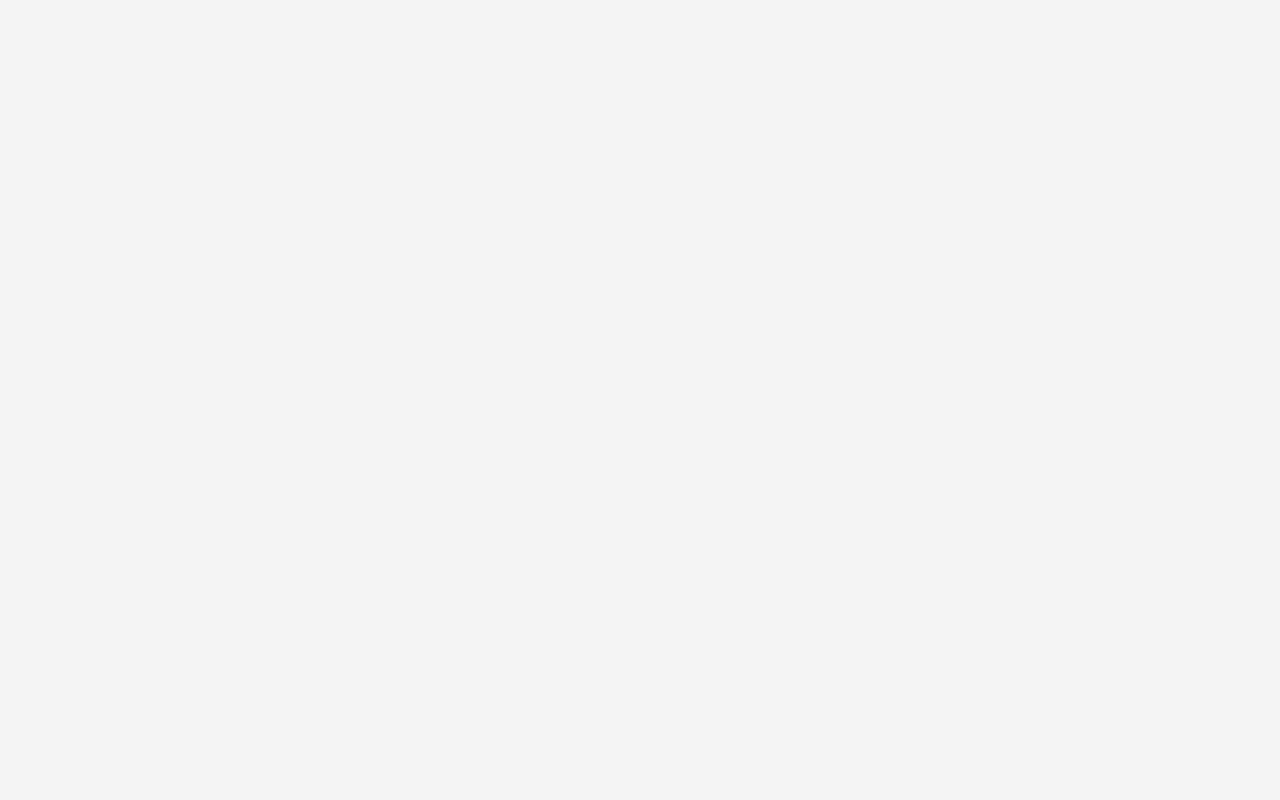
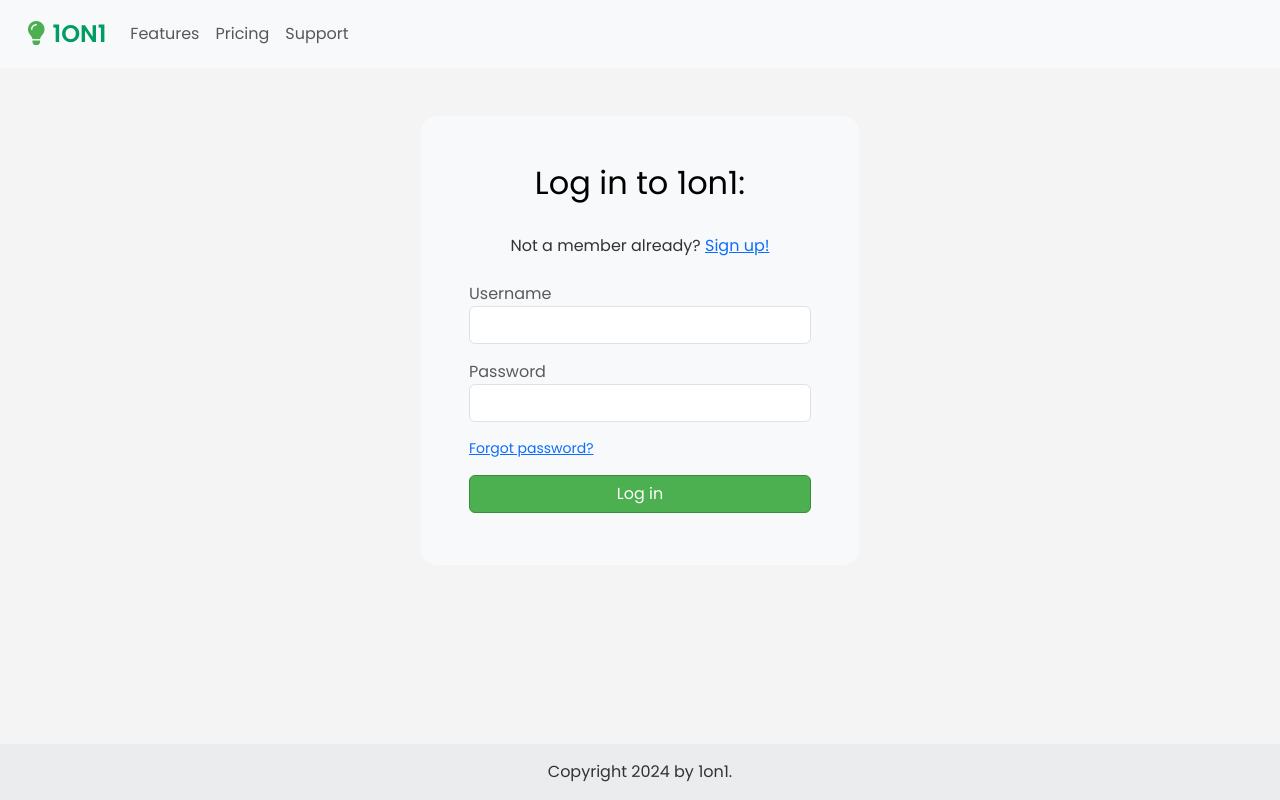
Before and after one commit to mckeenicholas/309-P3, a React (Vite) app in the folder 1on1/: page /login in a window 1280 px wide. Before the commit this address had no page. Built offline with nearby package versions, Linux system fonts and the light colour scheme.

Commit message:
Added login page and auth code

```diff
--- a/1on1/src/App.tsx
+++ b/1on1/src/App.tsx
@@ -1,26 +1,29 @@
 import "./styles/app.css";
 import { BrowserRouter, Routes, Route } from "react-router-dom";
 import Home from "./pages/Home";
-// import Login from "./pages/Login";
-// import Calendars from "./pages/Calendars";
 import Pricing from "./pages/Pricing";
 import Features from "./pages/Features";
 import Support from "./pages/Support";
 import Footer from "./components/Footer";
 import Calendars from "./pages/Calendars";
+import LogInPage from "./pages/Login";
+import AuthProvider from "./utils/AuthService";
 
 const App = () => {
   return (
     <BrowserRouter>
+    <AuthProvider>
       <Routes>
         <Route element={<Footer />}>
           <Route index element={<Home />} />
           <Route path="pricing/" element={<Pricing />} />
           <Route path="features/" element={<Features />} />
           <Route path="support/" element={<Support />} />
-          <Route path="calendar/" element={<Calendars />} />
+          <Route path="login/" element={<LogInPage />} />
         </Route>
+        <Route path="calendar/" element={<Calendars />} />
       </Routes>
+      </AuthProvider>
     </BrowserRouter>
   );
 };
--- a/1on1/src/pages/Calendars.tsx
+++ b/1on1/src/pages/Calendars.tsx
@@ -1,6 +1,6 @@
 //import React from 'react';
 import CalendarCard from "../components/CalendarCard";
-import './Calendars.css'
+import '../styles/Calendars.css'
 
 const DashboardPage = () => {
     return (
--- a/1on1/src/pages/Login.tsx
+++ b/1on1/src/pages/Login.tsx
@@ -1,5 +1,49 @@
-const Login = () => {
-  return <div>Login</div>;
+import { Link, useNavigate } from "react-router-dom";
+import NavBar from "../components/NavBar";
+import { useAuth } from "../utils/AuthService";
+import React from "react";
+
+const LogInPage = () => {
+
+  const [username, setUsername] = React.useState<string>("");
+  const [password, setPassword] = React.useState<string>("");
+
+  const [hasError, setHasError] = React.useState<boolean>(false);
+
+  const { logIn } = useAuth();
+  const navigate = useNavigate();
+
+  const logInRequest = async () => {
+    if (await logIn(username, password)) {
+      navigate("/dashboard")
+    } else {
+      setHasError(true)
+      setPassword("")
+    }
+  }
+
+  return (
+    <div className="flex-wrapper" style={{ height: "100%" }}>
+      <NavBar showLogin={false}/>
+      <div className="container my-5 d-flex justify-content-center">
+            <div className="p-5 bg-body-tertiary rounded-4 d-md-flex flex-column">
+                <h2 className="text-body-emphasis text-center">Log in to 1on1:</h2>
+                <p className="mt-4 mb-0 text-center">Not a member already? <Link className="text-link" to="/signup">Sign up!</Link></p>
+                <form className="my-4 d-flex flex-column mb-1">
+                    <label htmlFor="userid" className="text-muted">Username</label>
+                    <input className="form-control mb-3" type="text" name="Username" id="userid" required onChange={(e) => setUsername(e.target.value)}/>
+                    <label htmlFor="password" className="text-muted">Password</label>
+                    <input className="form-control mb-3" type="password" name="Username" id="password" required onChange={(e) => setPassword(e.target.value)} value={password}/>
+                    {hasError &&
+                      <p className="text-danger">Username or password is incorrect</p>
+                    }
+                    <a className="text-link" href="#"><p className="small">Forgot password?</p></a>
+                    <button type="button" className="btn btn-success" onClick={logInRequest}>Log in</button>
+                </form>
+            </div>
+        </div>
+    </div>
+  );
 };
 
-export default Login;
+export default LogInPage;
--- /dev/null
+++ b/1on1/src/utils/AuthService.tsx
@@ -0,0 +1,94 @@
+import React from "react";
+import host from "./links";
+import { useSearchParams } from "react-router-dom";
+
+const setLocalStorage = (key: string, value: string) => {
+  localStorage.setItem(`1on1.${key}`, value);
+};
+
+const getLocalStorage = (key: string) => {
+  return localStorage.getItem(`1on1.${key}`);
+};
+
+interface IAuthContext {
+  token: string | null;
+  userId: string | null;
+  valid: boolean;
+  logIn: (username: string, password: string) => Promise<boolean>;
+  logOut: () => void;
+}
+
+const AuthContext = React.createContext<IAuthContext>({
+  token: null,
+  userId: null,
+  valid: false,
+  logIn: async () => false,
+  logOut: () => {}
+});
+
+const AuthProvider = ({ children }) => {
+  const [token, setToken] = React.useState<string | null>(getLocalStorage("token"));
+  const [userId, setUserId] = React.useState<string | null>(getLocalStorage("userId"));
+  const [expiration, setExpiration] = React.useState<string | null>(
+    getLocalStorage("expiration"),
+  );
+
+  const valid = React.useMemo(() => {
+    return (userId &&
+      expiration &&
+      Date.now() < new Date(expiration).getTime()) as boolean;
+  }, [userId, expiration]);
+
+  const logIn = async (username: string, password: string) => {
+    try {
+
+      const data = { username: username, password: password };
+
+      const response = await fetch(`${host}/accounts/login`, {
+        method: "POST",
+        body: JSON.stringify(data),
+        headers: {
+          "Content-Type": "application/json"
+        }
+      });
+
+      if (!response.ok) {
+        return false;
+      }
+
+      const { token } = await response.json();
+      setLocalStorage("token", token);
+      setToken(token);
+
+      return true;
+
+    } catch (error) {
+      console.error("Error during login request:", error);
+      return false;
+    }
+  };
+
+  const logOut = () => {
+    // Send a request to invalidate the token as well
+    localStorage.removeItem(`1on1.token`);
+    setToken("");
+
+  }
+
+
+  const value = {
+    token,
+    userId,
+    valid,
+    logIn,
+    logOut
+  };
+
+  return <AuthContext.Provider value={value}>{children}</AuthContext.Provider>;
+};
+
+export const useAuth = () => {
+  return React.useContext(AuthContext);
+};
+
+export default AuthProvider;
--- /dev/null
+++ b/1on1/src/utils/links.ts
@@ -0,0 +1,5 @@
+const dev = true;
+
+const host = dev ? "http://localhost:8000" : "some production server";
+
+export default host;
```
Also changed, not shown: 1on1/src/styles/Calendars.css (renamed from 1on1/src/pages/Calendars.css).
